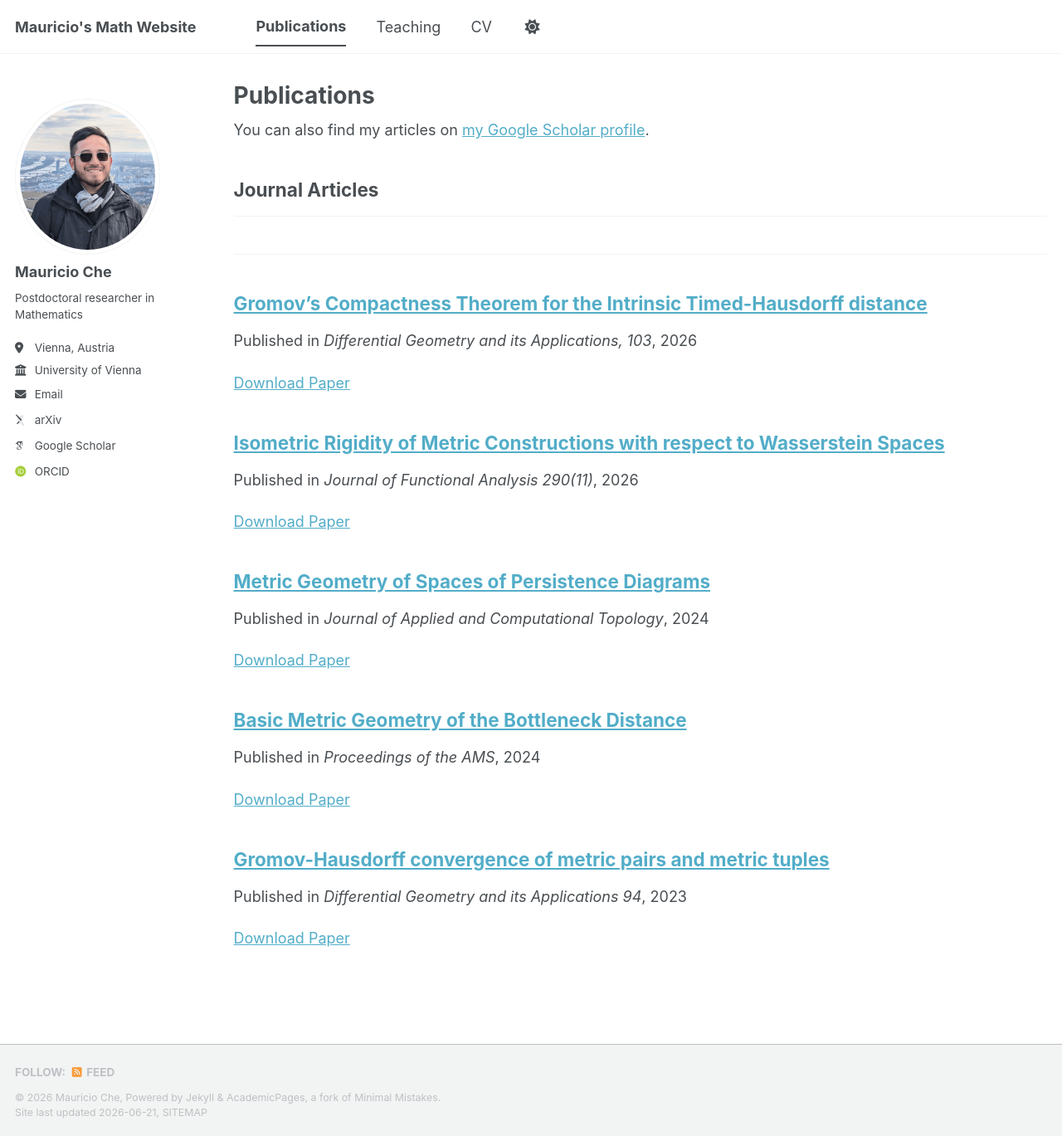
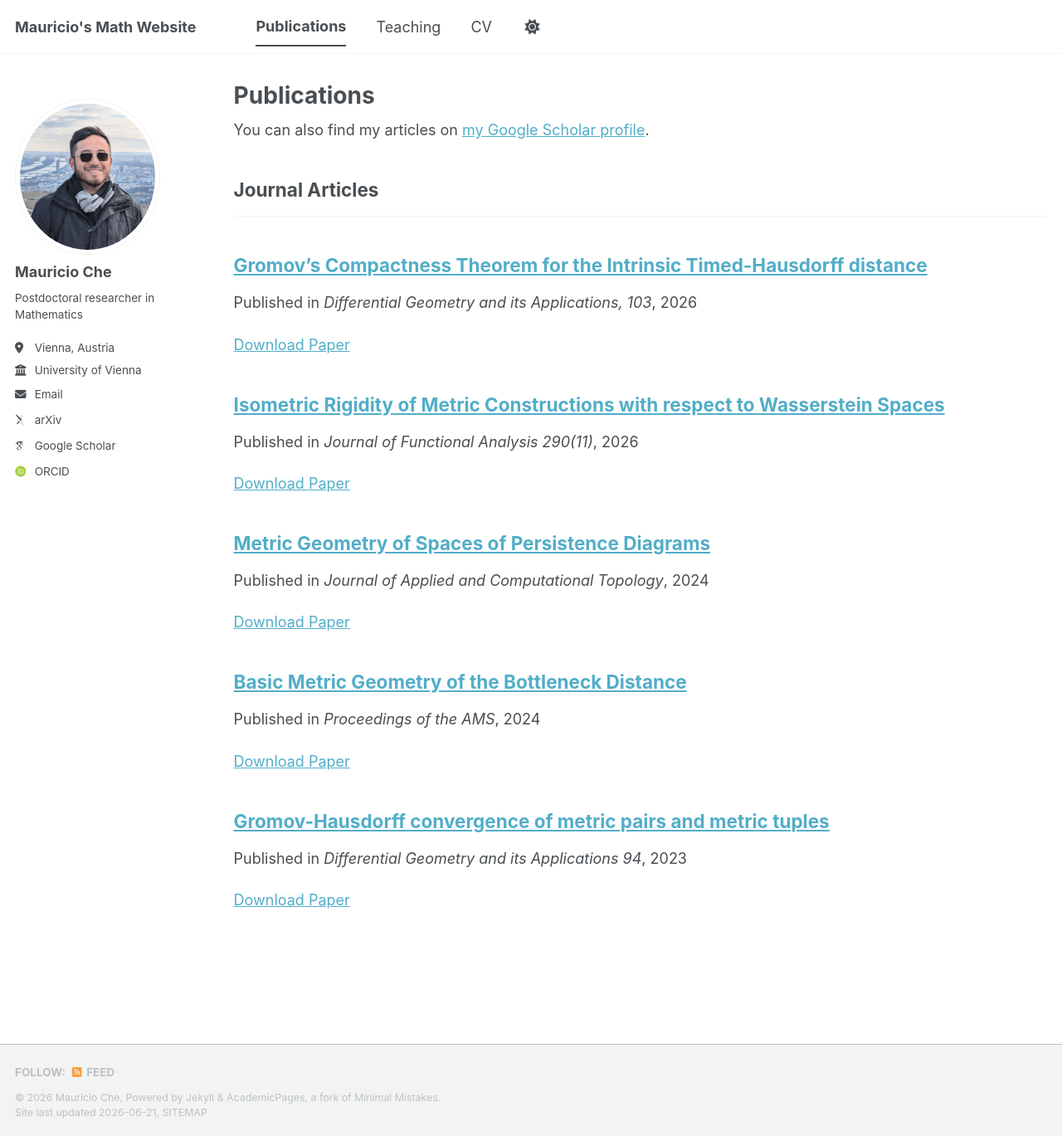
Before and after one commit to MauricioChe/mauricioche.github.io, a Jekyll site: the page built from _pages/publications.html, in a window 1280 px wide and 1369 px high. Shown: the whole window at 83% size. Built offline with Jekyll 4.4.1, drawn with Linux system fonts in a browser that asks for light colours; some web fonts are replaced; a script bundle is joined from its source files by our own code; library files that are not in the unit come from our copies.

Commit message:
Update publications.html

```diff
--- a/_pages/publications.html
+++ b/_pages/publications.html
@@ -21,7 +21,6 @@ author_profile: true
       {% endif %}
       {% unless title_shown %}
         <h2>{{ category[1].title }}</h2><hr />
-        <h2>{{ category[1].authors }}</h2><hr />
         {% assign title_shown = true %}
       {% endunless %}
       {% include archive-single.html %}
```
